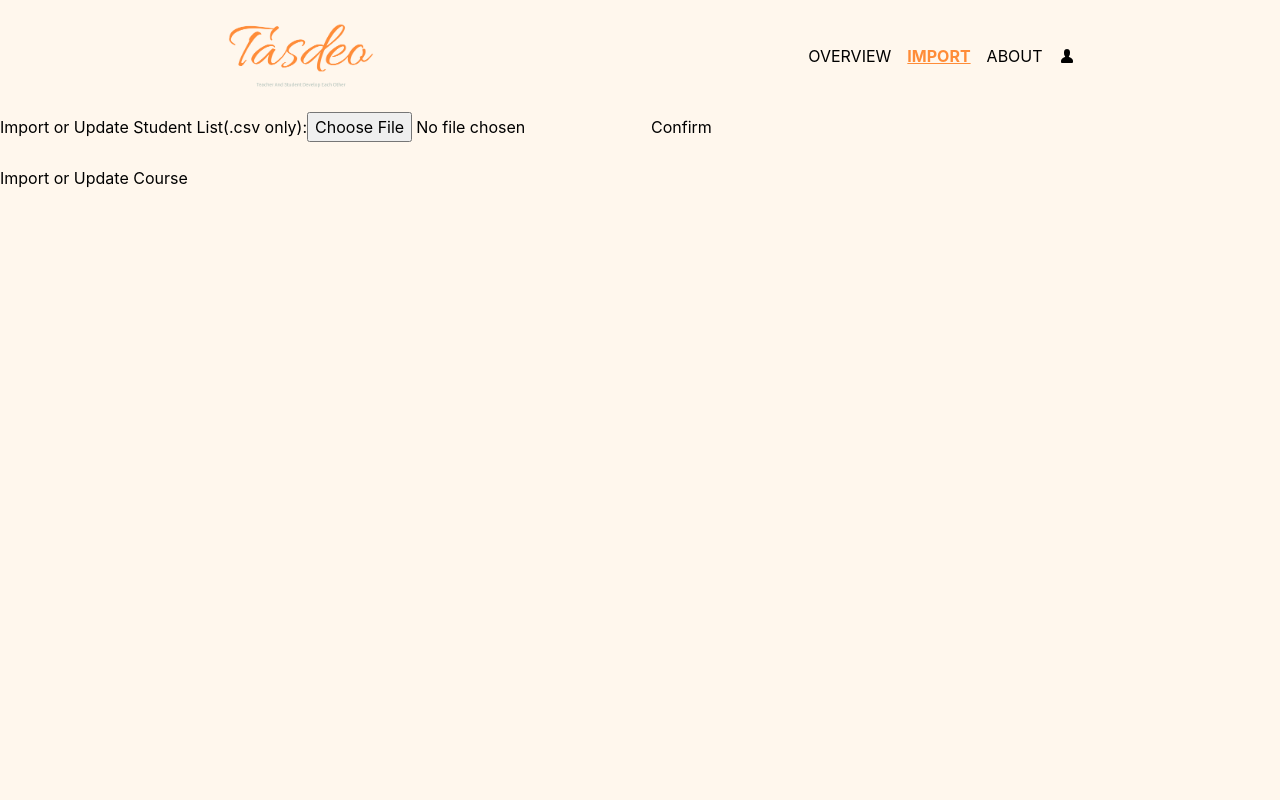
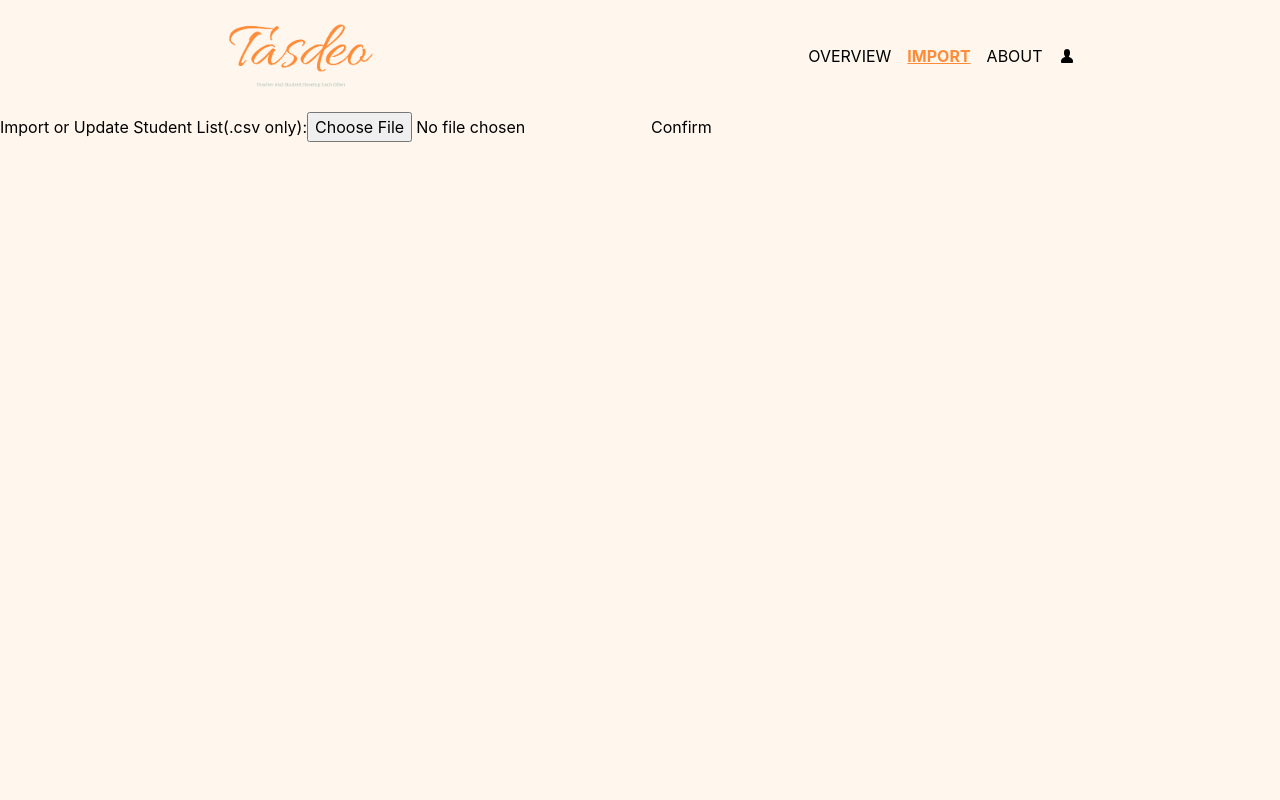
Before and after one commit to kuruxxii/Tasdeo, a React (Vite) app: page /importcsv in a window 1280 px wide. Shown: the top 800 px of the page. Built offline with nearby package versions, Linux system fonts and the light colour scheme; no server answers; the database is empty.

Commit message:
Update ImportCSV.jsx

```diff
--- a/src/pages/ImportCSV.jsx
+++ b/src/pages/ImportCSV.jsx
@@ -16,12 +16,10 @@ export async function loader() {
 
 export default function ImportCSV() {
   const students = useLoaderData();
-  // console.log(students);
   const studentIds = [];
   for (const std of students) {
     studentIds.unshift(std.studentId);
   }
-  // console.log(studentIds);
 
   const [jsonData, setJsonData] = useState(null);
 
@@ -39,7 +37,6 @@ export default function ImportCSV() {
 
   const handleStudentsSubmit = async (event) => {
     if (jsonData) {
-      // console.log(jsonData);
       const duplicatedStudentIds = [];
       for (const std of JSON.parse(jsonData)) {
         if (studentIds.includes(Number(std.studentId))) {
@@ -82,10 +79,6 @@ export default function ImportCSV() {
           onChange={handleFileUpload}></input>
         <button onClick={handleStudentsSubmit}>Confirm</button>
       </div>
-      <br />
-      <div>
-        <button>Import or Update Course</button>
-      </div>
     </div>
   );
 }
```
